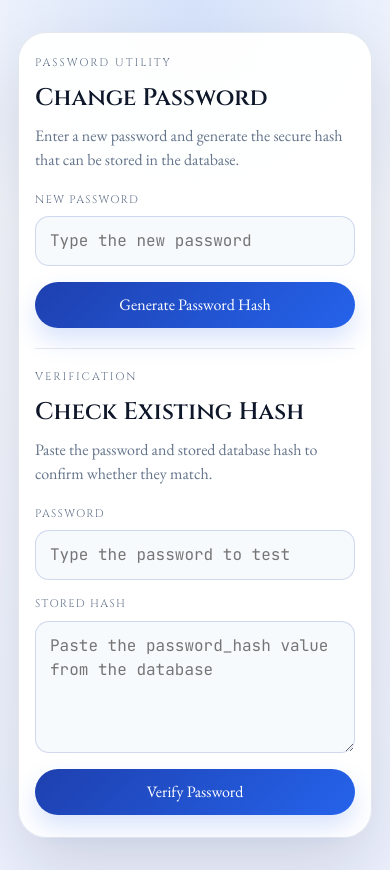
After one commit to bipeadmin/BIPE_Portal, a PHP site: page /change-password.php in a window 390 px wide. The commit adds this page. Run offline with PHP 8.4, Linux system fonts and the light colour scheme.

Commit message:
Improve Template, Add Request Section in Admin Portal, Add Faculty's Forget Password Features, Improve Mobile View also Apply Finishing

```diff
--- /dev/null
+++ b/admin/change_password.php
@@ -0,0 +1,6 @@
+<?php
+declare(strict_types=1);
+
+require_once __DIR__ . '/../app/bootstrap.php';
+
+redirect_to('change-password.php');
--- /dev/null
+++ b/assets/css/admin/change_password.css
@@ -0,0 +1,111 @@
+.change-password-body {
+  min-height: 100vh;
+  margin: 0;
+  background:
+    radial-gradient(circle at top, rgba(59, 130, 246, 0.18), transparent 32%),
+    linear-gradient(180deg, #f7f8fc 0%, #eef2ff 100%);
+}
+
+.change-password-shell {
+  min-height: 100vh;
+  display: grid;
+  place-items: center;
+  padding: 32px 18px;
+}
+
+.change-password-card {
+  width: min(760px, 100%);
+  display: grid;
+  gap: 20px;
+  padding: 28px;
+  border-radius: 28px;
+  background: rgba(255, 255, 255, 0.96);
+  border: 1px solid rgba(148, 163, 184, 0.25);
+  box-shadow: 0 30px 70px rgba(15, 23, 42, 0.14);
+}
+
+.change-password-card-head {
+  display: grid;
+  gap: 8px;
+}
+
+.change-password-card-head h1,
+.change-password-card-head h2 {
+  margin: 0;
+  font-family: 'Cinzel', serif;
+  color: var(--heading);
+}
+
+.change-password-copy-text {
+  margin: 0;
+  color: var(--muted);
+}
+
+.change-password-divider {
+  height: 1px;
+  background: rgba(148, 163, 184, 0.24);
+}
+
+.change-password-input {
+  font-family: 'JetBrains Mono', monospace;
+}
+
+.change-password-hash-input {
+  min-height: 132px;
+  font-family: 'JetBrains Mono', monospace;
+}
+
+.change-password-output-block {
+  display: grid;
+  gap: 10px;
+  padding: 16px;
+  border: 1px solid rgba(30, 64, 175, 0.12);
+  border-radius: 20px;
+  background: rgba(248, 250, 252, 0.95);
+}
+
+.change-password-output-block.is-success {
+  border-color: rgba(22, 163, 74, 0.28);
+  background: rgba(240, 253, 244, 0.96);
+}
+
+.change-password-output-block.is-danger {
+  border-color: rgba(220, 38, 38, 0.24);
+  background: rgba(254, 242, 242, 0.96);
+}
+
+.change-password-output-head {
+  display: flex;
+  justify-content: space-between;
+  gap: 12px;
+  align-items: center;
+}
+
+.change-password-output-head strong {
+  font-family: 'Cinzel', serif;
+  color: var(--heading);
+}
+
+.change-password-copy {
+  flex-shrink: 0;
+}
+
+.change-password-output-block .code-block {
+  margin: 0;
+}
+
+@media (max-width: 720px) {
+  .change-password-card {
+    padding: 22px 16px;
+  }
+
+  .change-password-output-head {
+    flex-direction: column;
+    align-items: stretch;
+  }
+
+  .change-password-copy,
+  .change-password-form .btn-primary {
+    width: 100%;
+  }
+}
--- /dev/null
+++ b/assets/js/admin/change_password.js
@@ -0,0 +1,45 @@
+(() => {
+  const copyButtons = document.querySelectorAll('[data-copy-value]');
+  if (copyButtons.length === 0) {
+    return;
+  }
+
+  const copyText = async (value) => {
+    if (navigator.clipboard && window.isSecureContext) {
+      await navigator.clipboard.writeText(value);
+      return true;
+    }
+
+    const helper = document.createElement('textarea');
+    helper.value = value;
+    helper.setAttribute('readonly', '');
+    helper.style.position = 'fixed';
+    helper.style.opacity = '0';
+    document.body.appendChild(helper);
+    helper.select();
+    const success = document.execCommand('copy');
+    document.body.removeChild(helper);
+    return success;
+  };
+
+  copyButtons.forEach((button) => {
+    const defaultLabel = button.textContent.trim() || 'Copy';
+    button.addEventListener('click', async () => {
+      const value = button.getAttribute('data-copy-value') || '';
+      if (!value) {
+        return;
+      }
+
+      try {
+        const copied = await copyText(value);
+        button.textContent = copied ? 'Copied' : 'Copy Failed';
+      } catch (error) {
+        button.textContent = 'Copy Failed';
+      }
+
+      window.setTimeout(() => {
+        button.textContent = defaultLabel;
+      }, 1800);
+    });
+  });
+})();
--- /dev/null
+++ b/change-password.php
@@ -0,0 +1,103 @@
+<?php
+declare(strict_types=1);
+
+require_once __DIR__ . '/app/bootstrap.php';
+
+$inputValue = '';
+$passwordHash = null;
+$verifyPassword = '';
+$storedHash = '';
+$verificationResult = null;
+
+if (is_post()) {
+    $formAction = (string) post('form_action', 'generate');
+
+    try {
+        if ($formAction === 'verify') {
+            $verifyPassword = trim((string) post('verify_password'));
+            $storedHash = trim((string) post('stored_hash'));
+
+            if ($verifyPassword === '' || $storedHash === '') {
+                throw new RuntimeException('Enter both the password and the stored hash first.');
+            }
+
+            $verificationResult = password_verify($verifyPassword, $storedHash);
+        } else {
+            $inputValue = trim((string) post('plain_text'));
+
+            if ($inputValue === '') {
+                throw new RuntimeException('Enter a password first.');
+            }
+
+            $passwordHash = password_hash($inputValue, PASSWORD_DEFAULT);
+        }
+    } catch (Throwable $exception) {
+        flash_exception($exception, 'The password utility request could not be completed. Please try again.');
+        redirect_to('change-password.php');
+    }
+}
+
+render_head('Change Password', 'admin/change_password.css', 'change-password-body');
+?>
+<main class="change-password-shell">
+    <?php render_flashes(); ?>
+    <section class="change-password-card">
+        <div class="change-password-card-head">
+            <p class="eyebrow">Password Utility</p>
+            <h1>Change Password</h1>
+            <p class="change-password-copy-text">Enter a new password and generate the secure hash that can be stored in the database.</p>
+        </div>
+
+        <form method="post" class="form-grid change-password-form">
+            <?= csrf_field() ?>
+            <input type="hidden" name="form_action" value="generate">
+            <div class="form-group">
+                <label class="form-label" for="change-password-input">New Password</label>
+                <input class="form-input change-password-input" id="change-password-input" name="plain_text" type="password" placeholder="Type the new password" autocomplete="new-password" required value="<?= e($inputValue) ?>">
+            </div>
+            <button class="btn-primary" type="submit">Generate Password Hash</button>
+        </form>
+
+        <?php if ($passwordHash): ?>
+            <div class="change-password-output-block">
+                <div class="change-password-output-head">
+                    <strong>Generated password_hash()</strong>
+                    <button class="btn-secondary change-password-copy" type="button" data-copy-value="<?= e($passwordHash) ?>">Copy</button>
+                </div>
+                <div class="code-block mono"><?= e($passwordHash) ?></div>
+            </div>
+        <?php endif; ?>
+
+        <div class="change-password-divider"></div>
+
+        <div class="change-password-card-head">
+            <p class="eyebrow">Verification</p>
+            <h2>Check Existing Hash</h2>
+            <p class="change-password-copy-text">Paste the password and stored database hash to confirm whether they match.</p>
+        </div>
+
+        <form method="post" class="form-grid change-password-form">
+            <?= csrf_field() ?>
+            <input type="hidden" name="form_action" value="verify">
+            <div class="form-group">
+                <label class="form-label" for="verify-password-input">Password</label>
+                <input class="form-input change-password-input" id="verify-password-input" name="verify_password" type="password" placeholder="Type the password to test" autocomplete="current-password" required value="<?= e($verifyPassword) ?>">
+            </div>
+            <div class="form-group">
+                <label class="form-label" for="stored-hash-input">Stored Hash</label>
+                <textarea class="form-textarea change-password-hash-input" id="stored-hash-input" name="stored_hash" placeholder="Paste the password_hash value from the database" required><?= e($storedHash) ?></textarea>
+            </div>
+            <button class="btn-primary" type="submit">Verify Password</button>
+        </form>
+
+        <?php if ($verificationResult !== null): ?>
+            <div class="change-password-output-block <?= $verificationResult ? 'is-success' : 'is-danger' ?>">
+                <div class="change-password-output-head">
+                    <strong>Verification Result</strong>
+                </div>
+                <div class="code-block mono"><?= $verificationResult ? 'MATCH: This password belongs to the pasted hash.' : 'NOT MATCH: This password does not belong to the pasted hash.' ?></div>
+            </div>
+        <?php endif; ?>
+    </section>
+</main>
+<?php render_foot('admin/change_password.js'); ?>
```
Also changed, not shown: app/layout.php (line endings or trailing spaces).
